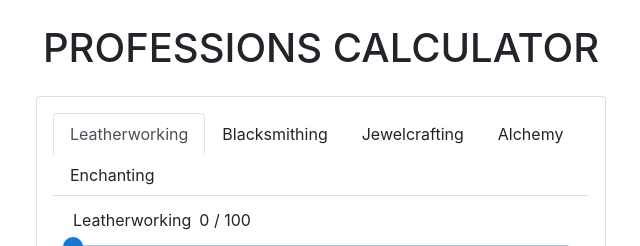
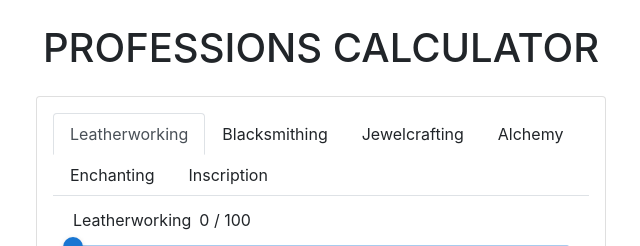
Before and after one commit to jcfenoglio/professions, a React (Create React App) app in the folder frontend/: page / in a window 1280 px wide. Shown: the top 246 px of the page, without its empty margins (319-959 px from the left). Built offline with nearby package versions, Linux system fonts and the light colour scheme.

Commit message:
added inscription specs for real

```diff
--- a/frontend/src/App.js
+++ b/frontend/src/App.js
@@ -774,6 +774,8 @@ class App extends Component {
         return this.setState({ currentProf: "bs", knowList: bsSpecs });
       case "ench":
         return this.setState({ currentProf: "ench", knowList: enchSpecs });
+      case "insc":
+        return this.setState({ currentProf: "insc", knowList: inscSpecs });
       default:
         return this.setState({ currentProf: "lw", knowList: lwSpecs });
     }
@@ -811,6 +813,12 @@ class App extends Component {
           onClick={() => this.tabSwitch("ench")}
         >
           Enchanting
+        </span>
+        <span
+          className={this.state.currentProf === "insc" ? "nav-link active" : "nav-link"}
+          onClick={() => this.tabSwitch("insc")}
+        >
+          Inscription
         </span>
       </div>
     );
```
